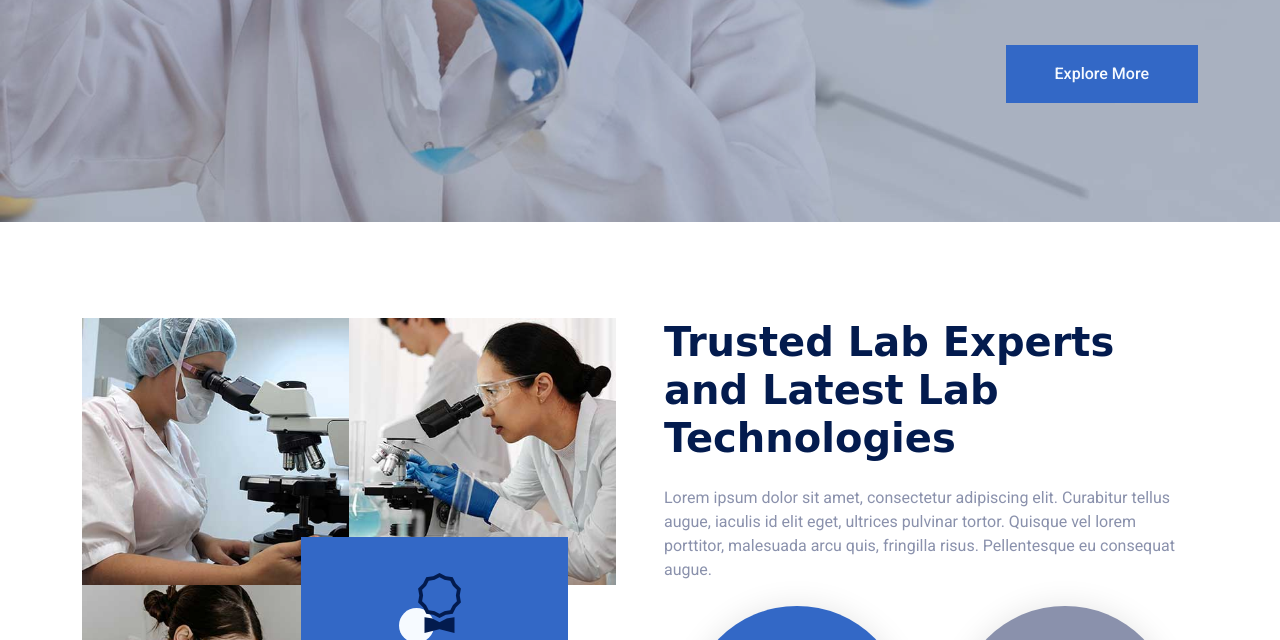
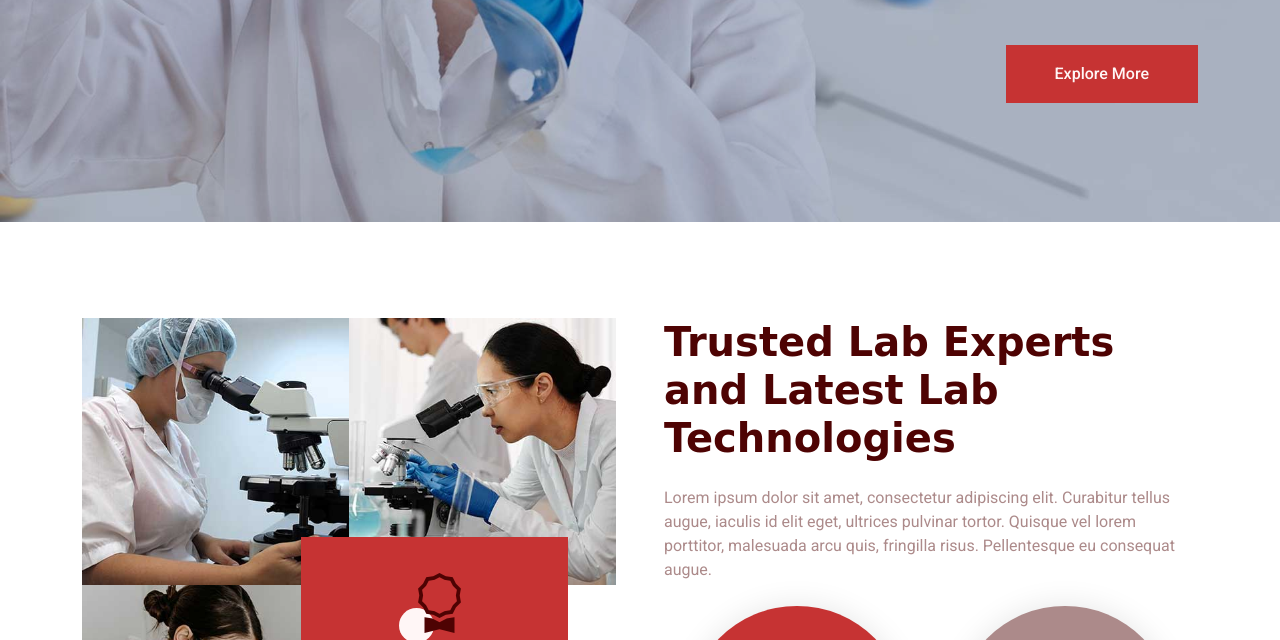
Before and after one commit to jawadqshub/pl, a plain HTML site: page index.html in a window 1280 px wide. Shown: the part 666-1306 px from the top of the page. Drawn offline with nearby package versions, Linux system fonts and the light colour scheme; files that its build step writes are made by us from their sources; a web font is replaced by a local one.

Commit message:
Heading and Colors Changes
Color Theme Changed
Main Heading Title Changed

```diff
--- a/index.html
+++ b/index.html
@@ -91,7 +91,7 @@
         <div class="container">
             <nav class="navbar navbar-expand-lg navbar-light bg-white py-lg-0 px-lg-3">
                 <a href="index.html" class="navbar-brand d-lg-none">
-                    <h1 class="text-primary m-0">Lab<span class="text-dark">sky</span></h1>
+                    <h1 class="text-primary m-0">Pakistan<span class="text-dark">Laboratory</span></h1>
                 </a>
                 <button type="button" class="navbar-toggler me-0" data-bs-toggle="collapse"
                     data-bs-target="#navbarCollapse">
--- a/scss/bootstrap.scss
+++ b/scss/bootstrap.scss
@@ -1,9 +1,9 @@
 /******* Customized Bootstrap ********/
 
-$primary: #3368C6;
-$secondary: #8A91AC;
-$light: #F6FAFF;
-$dark: #031B4E;
+$primary: #c63333;
+$secondary: #ac8a8a;
+$light: #fff6f6;
+$dark: #4e0303;
 
 $font-family-base: 'Roboto', sans-serif;
 
```
